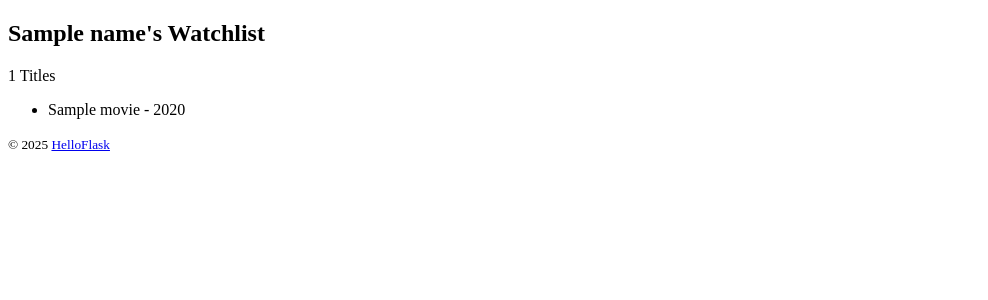
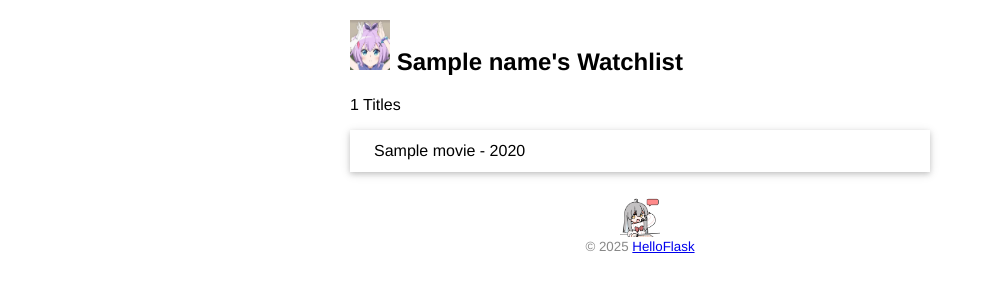
Before and after one commit to yuanliupo/watchlist, a Flask app: template templates/index.html in a window 1280 px wide. Shown: the top 300 px of the page, without its empty margins (0-988 px from the left). Run offline with Flask 3, Linux system fonts and the light colour scheme; the template is opened without the code that fills it: most values are stand-ins (such as "Sample title", 1, 10 or a date in 2020).

Commit message:
Add static files

```diff
--- /dev/null
+++ b/static/style.css
@@ -0,0 +1,43 @@
+body{
+    margin:auto;
+    max-width: 580px;
+    font: size 14px;
+    font-family:Helvetica, Arial, sans-serif;
+}
+
+footer {
+    color: #888;
+    margin-top: 15px;
+    text-align: center;
+    padding: 10px;
+}
+
+.avatar {
+    width: 40px;
+}
+
+.movie-list {
+    list-style-type: none;
+    padding: 0;
+    margin-bottom: 10px;
+    box-shadow: 0 2px 5px 0 rgba(0,0,0,0.16), 0 2px 10px 0 rgba(0, 0, 0, 0.12);
+}
+
+.movie-list li {
+    padding: 12px 24px;
+    border-bottom: 1px solid #ddd;
+}
+
+.movie-list li:last-child {
+    border-bottom: none;
+}
+
+.movie-list li:hover {
+    background-color: #f8f9fa;
+}
+
+.帮助 {
+    display: block;
+    margin:0 auto;
+    height: 40px;
+}
--- a/templates/index.html
+++ b/templates/index.html
@@ -3,16 +3,22 @@
     <head>
         <meta charset = "utf-8">
         <title>{{ name }}'s Watchlist</title>
+        <link rel = "icon" href = "{{ url_for('static', filename = 'img/25年中秋.png') }}">
+        <link rel = "stylesheet" href = "{{ url_for('static', filename='style.css')}}" type="text/css">
     </head>
     <body>
-        <h2>{{ name }}'s Watchlist</h2>
+        <h2>
+            <img alt = "Avatar" class = "avatar" height = '50px', width = '50px'src = "{{ url_for('static', filename = 'img/jevlin.jpg') }}">
+            {{ name }}'s Watchlist
+        </h2>
         <p>{{ movies|length }} Titles</p>
-        <ul>
+        <ul class = "movie-list">
             {% for movie in movies %}
             <li>{{ movie.title }} - {{ movie.year }}</li>
             {% endfor %}
         </ul>
         <footer>
+            <img alt = "Help" class = "帮助" height = "40px", width = "40px" src = "{{ url_for('static', filename = '/img/帮助.png')}}">
             <small>&copy; 2025 <a href="http:helloflask.com/book/3">HelloFlask</a></small>
         </footer>
     </body>
--- /dev/null
+++ b/test.py
@@ -0,0 +1,3 @@
+from faker import Faker
+fake = Faker()
+print(' '.join(fake.words(nb = 3, ext_word_list = None, unique = False)))
```
Also changed, not shown: static/img/25年中秋.png (renamed from 25年中秋.png), static/img/jevlin.jpg (added), static/img/帮助.png (added).
